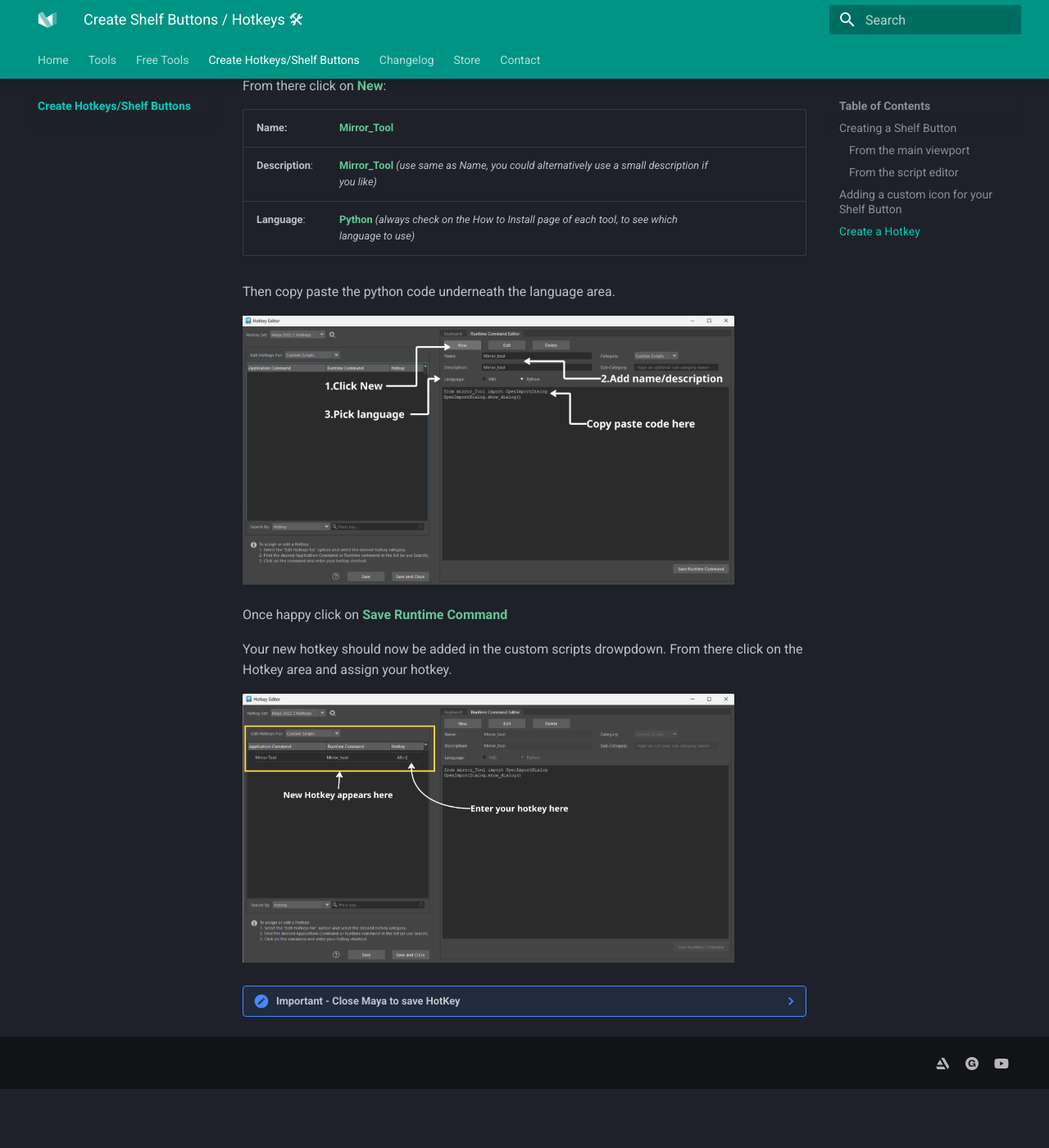
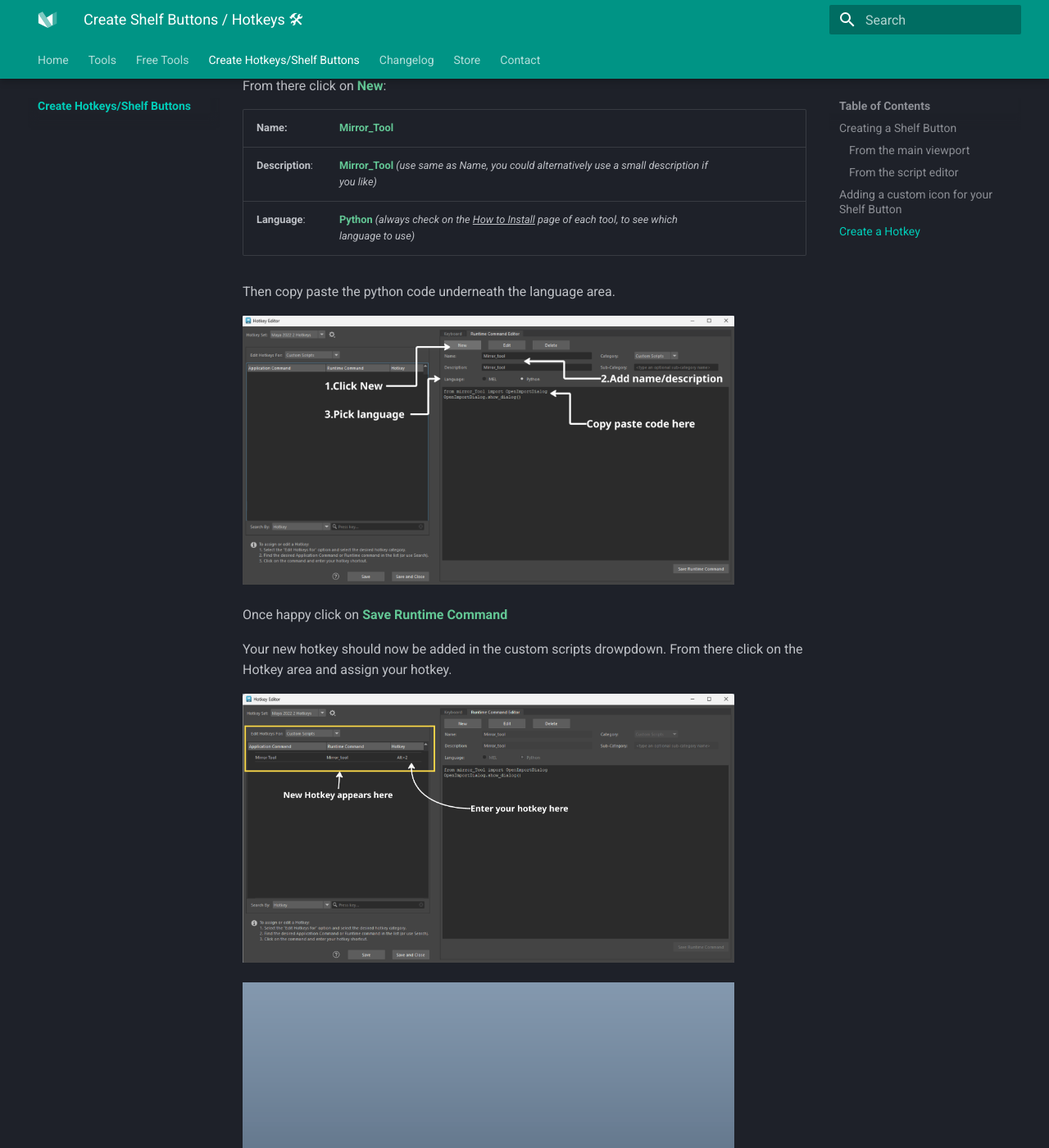
Before and after one commit to mike-isaakidis/Maya-Modelling-Tools, an MkDocs documentation site: the page built from docs/Create Hotkeys Shelf Buttons/index.md, in a window 1280 px wide and 1400 px high, scrolled down 8956 px. Shown: the whole window at 82% size. Built offline with MkDocs 1.6.1 and Material for MkDocs 9.7.7, drawn with Linux system fonts in a browser that asks for light colours; emoji names are drawn with the system emoji font; before the commit the page ends 10284 px from its top, so only the background shows below that; some of the changed text lies outside the part shown.

Commit message:
updated docs
updated docs

```diff
--- a/docs/Create Hotkeys Shelf Buttons/index.md
+++ b/docs/Create Hotkeys Shelf Buttons/index.md
@@ -124,7 +124,7 @@
 | **Name**:      |  <span style="color:rgb(99, 199, 149);">**Mirror_Tool**</span>|                                  |
 | ----------- | ------------------------------------------|----------------------------------------------------|
 | **Description**:    |   <span style="color:rgb(99, 199, 149);">**Mirror_Tool**</span>  *(use same as Name, you could alternatively use a small description if you like)*
-| **Language**:  |  <span style="color:rgb(99, 199, 149);">**Python**</span> *(always check on the How to Install page of each tool, to see which language to use)*
+| **Language**:  |  <span style="color:rgb(99, 199, 149);">**Python**</span> *(always check on the ^^How to Install^^ page of each tool, to see which language to use)*
 
 Then copy paste the python code underneath the language area.
 
@@ -136,6 +136,11 @@
 
 ![Hotkey Editor 4](images/Hotkey_Editor_4.png){ .img-medium}
 
+
+<img src="images/Hotkey_Invoke_Mirror_Tool_1.gif" class="img-medium" alt="Mirror Cut Demo">
+<figcaption><span style="color:rgba(22, 165, 110, 1);">Invoking the Mirror Tool using the Hotkey</span></span></figcaption>
+</figure>
+
 ??? Note "Important - Close **Maya** to save HotKey"
     It's best to close and re-open Maya after saving your hotkeys because if **Maya crashes**, you will have to repeat the process all over again.
 
```
Also changed, not shown: docs/Speed Trim Unfold/How to install.md (+1 -1 lines), docs/Create Hotkeys Shelf Buttons/images/Hotkey_Invoke_Mirror_Tool_1.gif (added), docs/Speed Trim Unfold/images/Speed_Trim_Unfold_5.png (added), docs/Speed Trim Unfold/index.md (line endings or trailing spaces), 3 other files.
